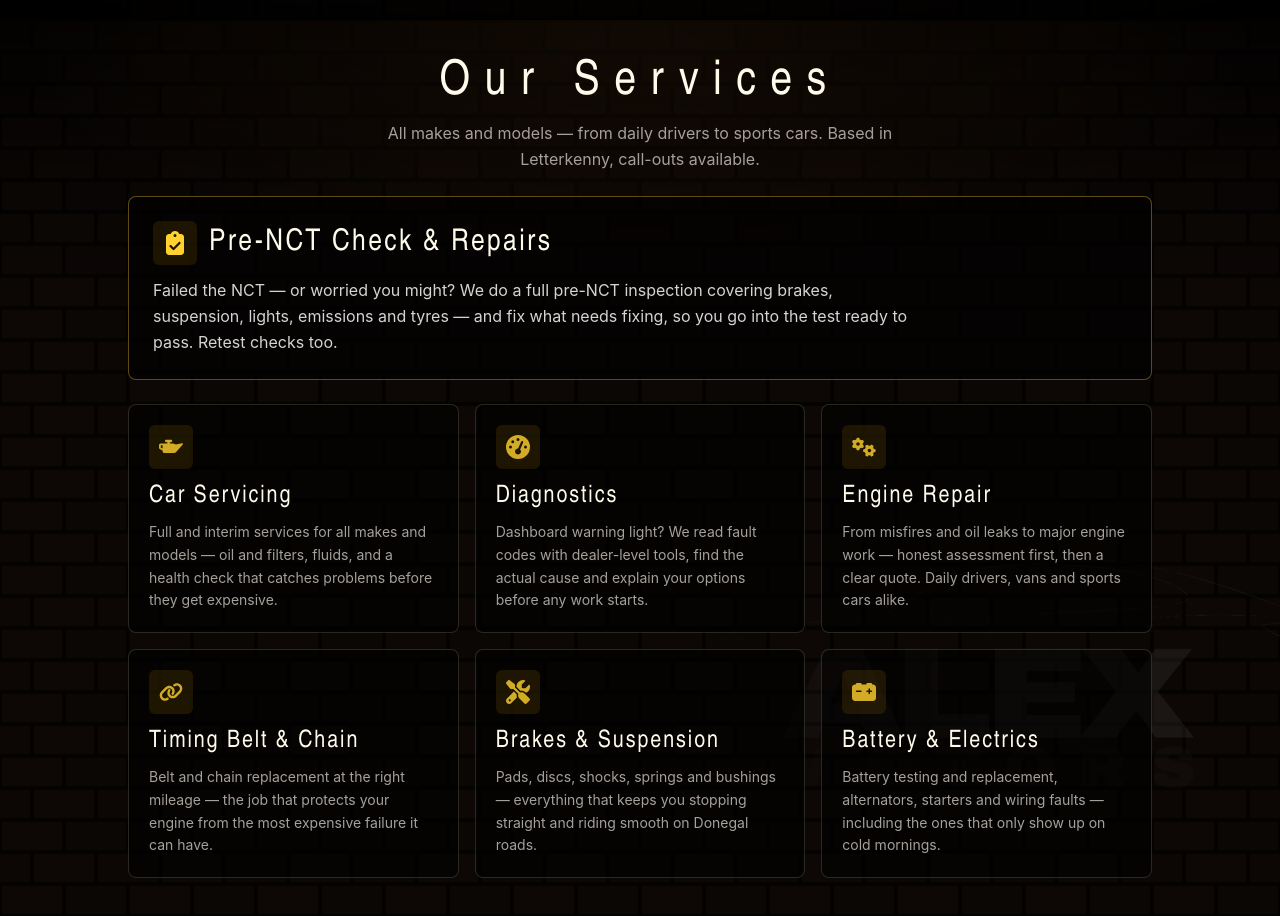
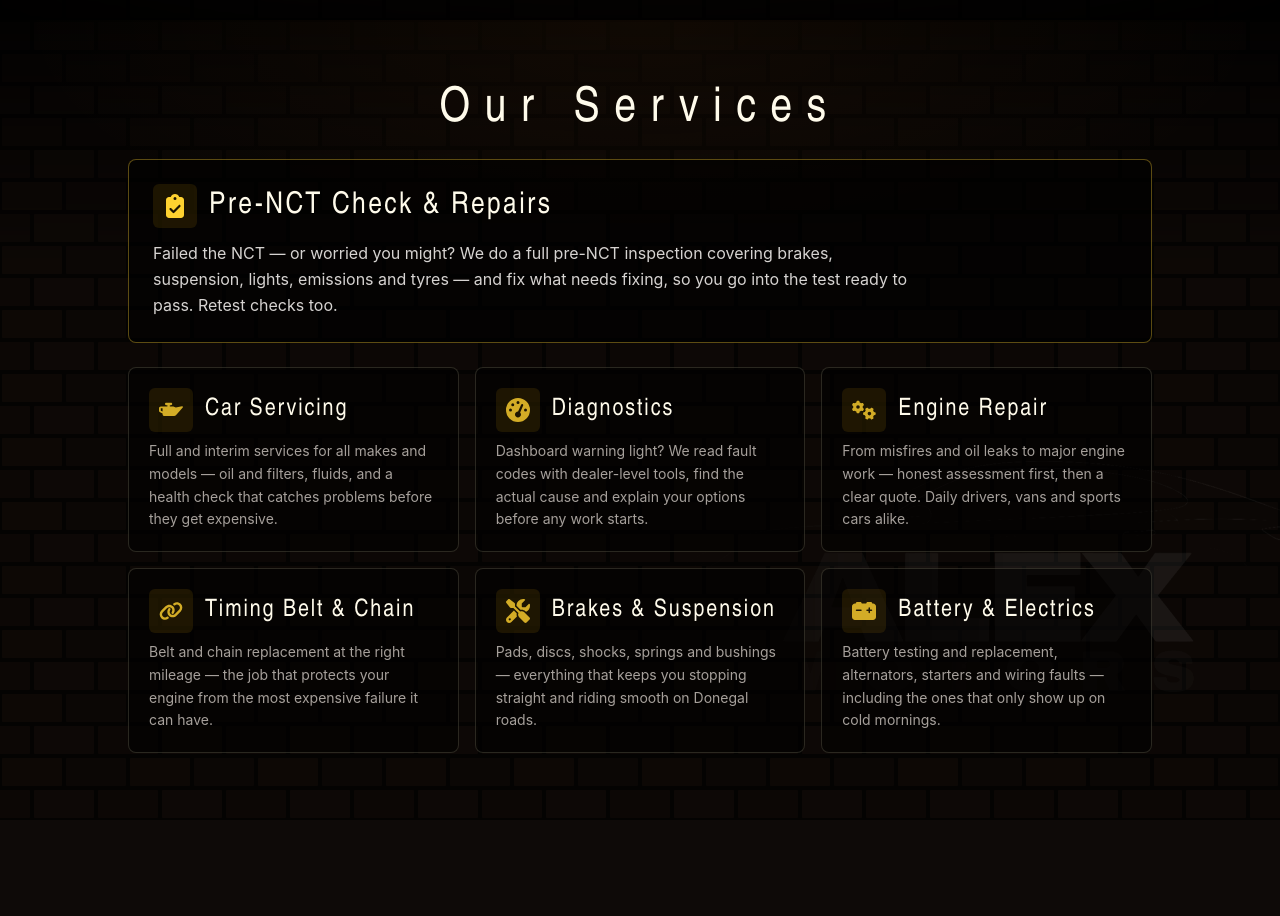
Before and after one commit to nikin94/alex-motors, a React (Vite) app: page / in a window 1280 px wide. Shown: the part 780-1696 px from the top of the page. After the commit the page ends 1600 px from the top, so only its background shows below. Built offline with nearby package versions, Linux system fonts and the light colour scheme; a web font is replaced by a local one.

Commit message:
feat: inline icon chips with card titles, drop the services subtitle
Co-Authored-By: Claude Fable 5 <noreply@anthropic.com>

```diff
--- a/src/App.tsx
+++ b/src/App.tsx
@@ -198,10 +198,6 @@ function App() {
           <h2 className="font-display text-4xl tracking-[0.3em] text-amber-50 sm:text-5xl">
             Our Services
           </h2>
-          <p className="mx-auto mt-3 max-w-xl text-sm leading-relaxed text-stone-400 sm:text-base">
-            All makes and models — from daily drivers to sports cars. Based in Letterkenny,
-            call-outs available.
-          </p>
         </header>
 
         <div className="relative w-full max-w-5xl rounded-lg border border-amber-300/35 bg-black/60 p-5 transition-colors hover:border-amber-300/60 sm:p-6">
@@ -226,12 +222,14 @@ function App() {
               key={title}
               className="rounded-lg border border-amber-100/15 bg-black/55 p-4 transition-colors hover:border-amber-100/40 sm:p-5"
             >
-              <span className="flex size-9 items-center justify-center rounded-md bg-amber-400/10 sm:size-11">
-                <Icon aria-hidden className="size-5 text-amber-300/80 sm:size-6" />
-              </span>
-              <h3 className="font-display mt-3 text-lg tracking-[0.08em] text-amber-50 sm:text-2xl">
-                {title}
-              </h3>
+              <div className="flex items-center gap-3">
+                <span className="flex size-9 shrink-0 items-center justify-center rounded-md bg-amber-400/10 sm:size-11">
+                  <Icon aria-hidden className="size-5 text-amber-300/80 sm:size-6" />
+                </span>
+                <h3 className="font-display text-lg tracking-[0.08em] text-amber-50 sm:text-2xl">
+                  {title}
+                </h3>
+              </div>
               <p className="mt-2 text-xs leading-relaxed text-stone-400 sm:text-sm">
                 {description}
               </p>
```
Also changed, not shown: 2 other files (tests, documents, lock files or other folders).
